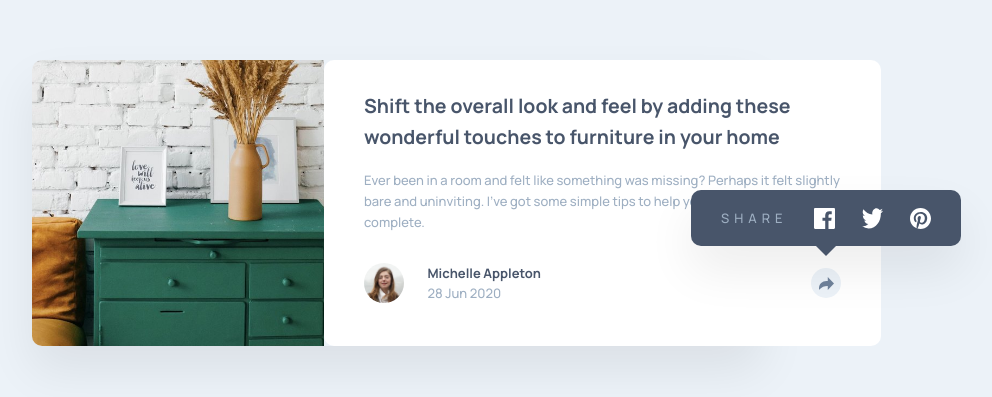
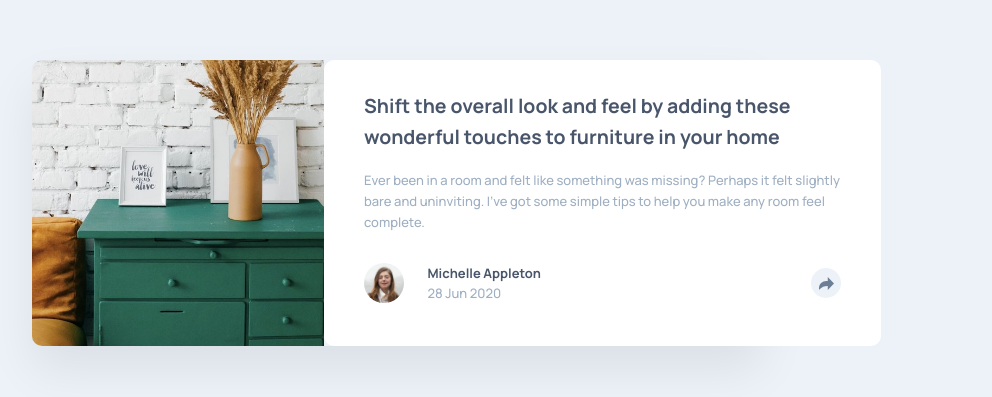
Before and after one commit to mussieh/Article-Preview-Component, a plain HTML site: page index.html in a window 1280 px wide. Shown: the part 197-594 px from the top of the page, without its empty margins (243-1235 px from the left). Drawn offline with Linux system fonts and the light colour scheme.

Commit message:
Modified solution

```diff
--- a/index.html
+++ b/index.html
@@ -56,7 +56,7 @@
                                 <p class="article-date">28 Jun 2020</p>
                             </div>
                         </div>
-                        <div class="share-box-outer-container">
+                        <div class="share-box-outer-container hidden">
                             <div class="share-box-inner-container">
                                 <span>SHARE</span>
                                 <img
```
